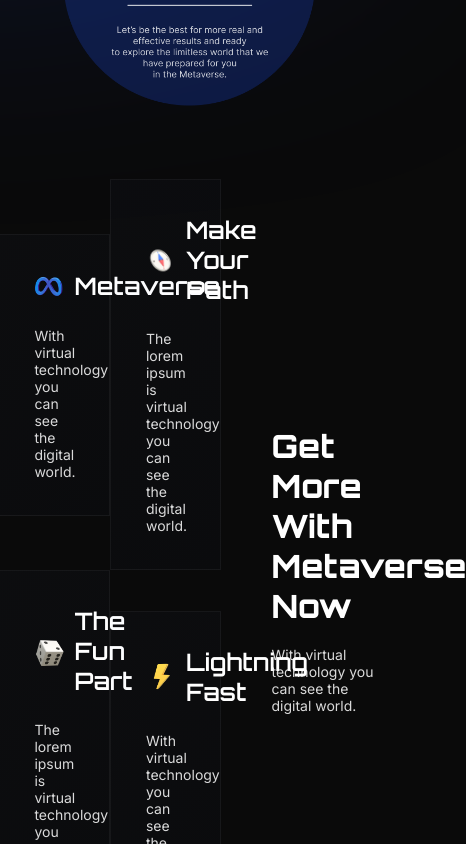
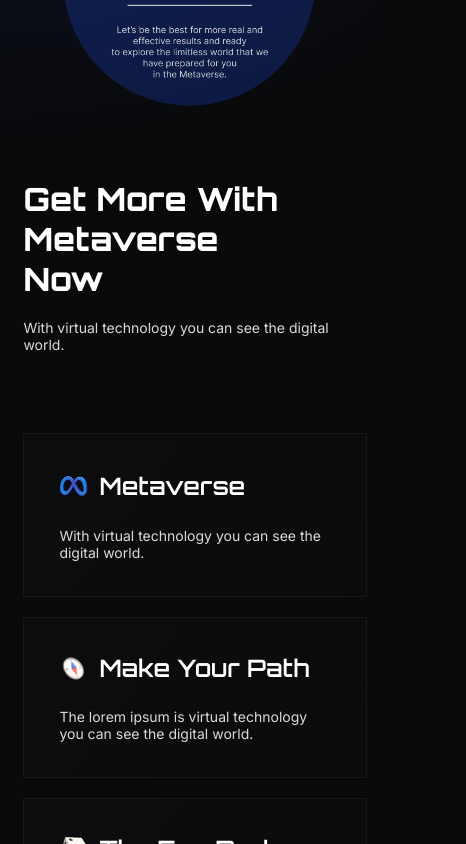
Before and after one commit to vk-develops/metaverse-landing-page-recreate, a React (Vite) app: page / in a window 390 px wide. Shown: the part 820-1664 px from the top of the page, 466 px wide, since content can reach past the window. Built offline with nearby package versions, Linux system fonts and the light colour scheme.

Commit message:
Added Responsiveness to about section

```diff
--- a/index.html
+++ b/index.html
@@ -6,7 +6,7 @@
     <meta name="viewport" content="width=device-width, initial-scale=1.0" />
     <title>Metaverse | Vk-develops</title>
   </head>
-  <body>
+  <body oncontextmenu="return false">
     <div id="root"></div>
     <script type="module" src="/src/main.jsx"></script>
   </body>
--- a/src/components/About/About.css
+++ b/src/components/About/About.css
@@ -30,3 +30,24 @@
 .about-section .about-left .card{
     width: 50%;
 }
+
+@media only screen and (max-width: 910px) {
+    .about-section{
+        flex-direction: column-reverse;
+        flex-wrap: wrap;
+    }
+    .about-section .about-right,
+    .about-section .about-left{
+    width: 100%;
+}
+    .about-section .about-left{
+        gap: 20px;
+        margin-bottom: 50px;
+    }
+    .about-section .about-left .card{
+        width: 100%;
+    }
+    .about-section .about-right{
+        margin-bottom: -30px;
+    }
+}
--- a/src/components/Experience/Experience.css
+++ b/src/components/Experience/Experience.css
@@ -30,7 +30,7 @@
     font-size: 3.3rem;
 }
 .experience-section .experience-video .img-overlay h1 span{
-    color: var(--black);
+    color: var(--primary-color);
 }
 .experience-section .experience-contents{
     display: flex;
```
